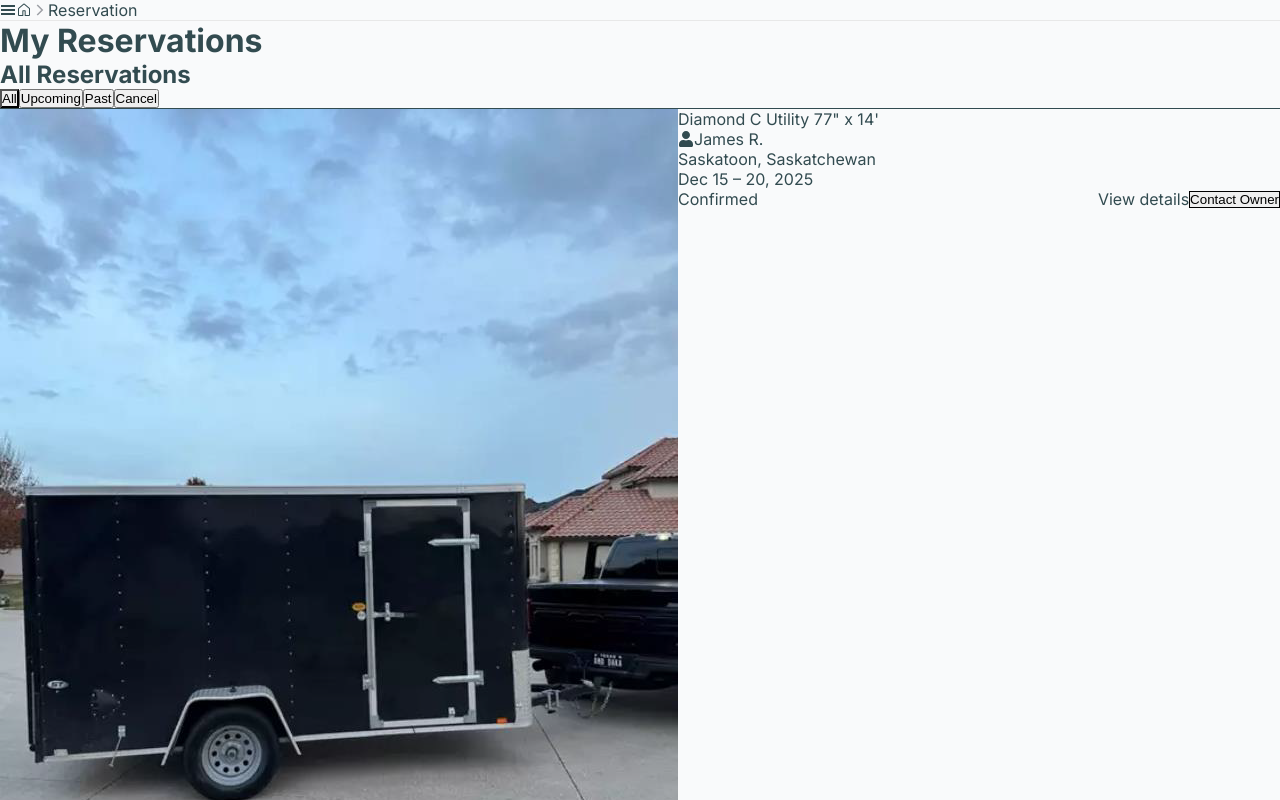
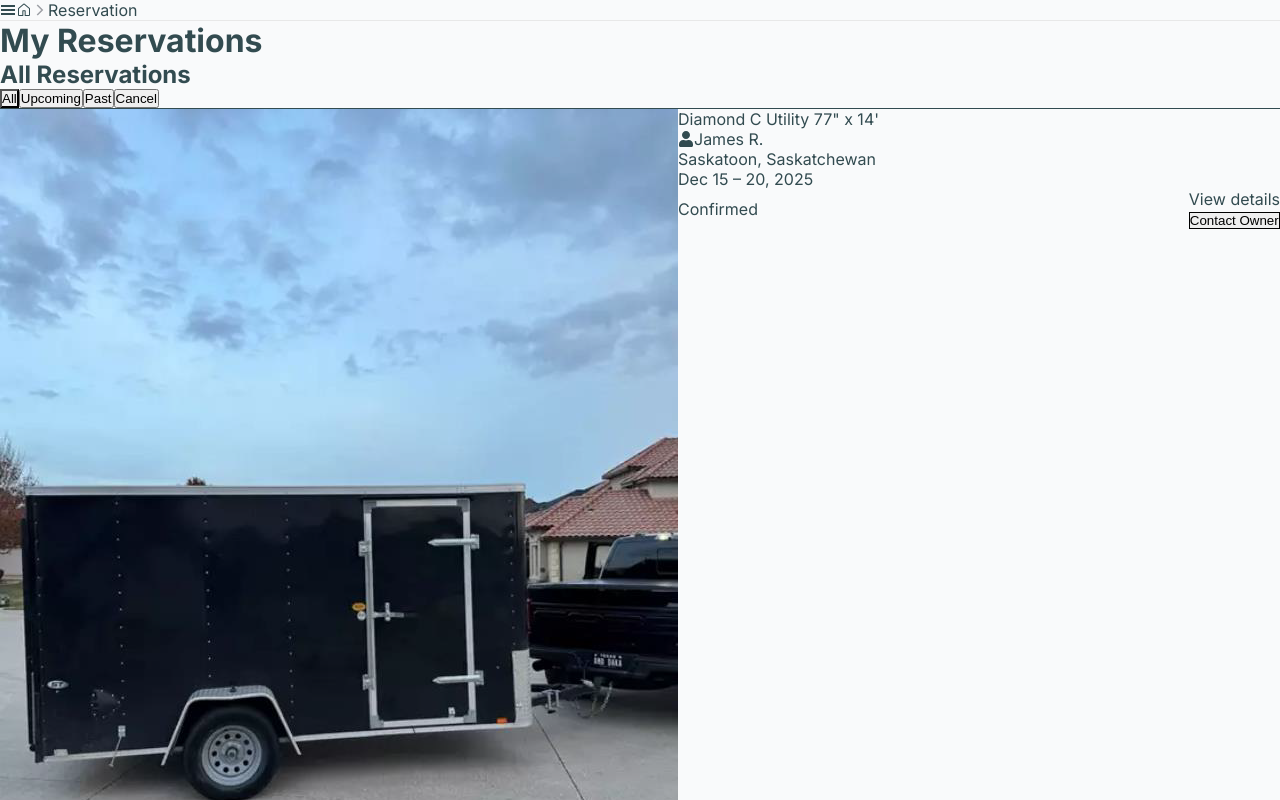
Before and after one commit to talha2224/lorepa, a React (Vite) app: page /user/dashboard/reservation in a window 1280 px wide. Built offline with nearby package versions, Linux system fonts and the light colour scheme.

Commit message:
rsponsive ui fixed

```diff
--- a/src/pages/User/Dashboard/UserReservation.jsx
+++ b/src/pages/User/Dashboard/UserReservation.jsx
@@ -52,16 +52,16 @@ const ReservationItem = ({ reservation }) => {
 
                     <p className="text-sm text-gray-500 mb-1">{reservation.location}</p>
                     <p className="text-sm text-gray-700 font-medium mb-2">{reservation.dates}</p>
-                    <div className='flex justify-between items-center flex-1'>
+                    <div className='flex justify-between flex-wrap items-center flex-1'>
                         <span className={`text-xs font-medium px-2 py-1 rounded-md w-fit ${getStatusClasses(reservation.status)}`}>
                             {reservation.status}
                         </span>
 
-                        <div className="flex items-center justify-center gap-x-5">
-                            <p className="text-sm font-medium transition duration-150">
+                        <div className="block sm:flex items-center justify-center gap-x-5">
+                            <p className="sm:mt:0 t:3 text-sm font-medium transition duration-150">
                                 View details
                             </p>
-                            <button className="bg-blue-50 border border-blue-300 text-blue-600 text-sm font-semibold px-4 py-2 rounded-lg hover:bg-blue-100 transition duration-150 shadow-sm">
+                            <button className="sm:mt:0 t:3 bg-blue-50 border border-blue-300 text-blue-600 text-sm font-semibold px-4 py-2 rounded-lg hover:bg-blue-100 transition duration-150 shadow-sm">
                                 Contact Owner
                             </button>
                         </div>
```
